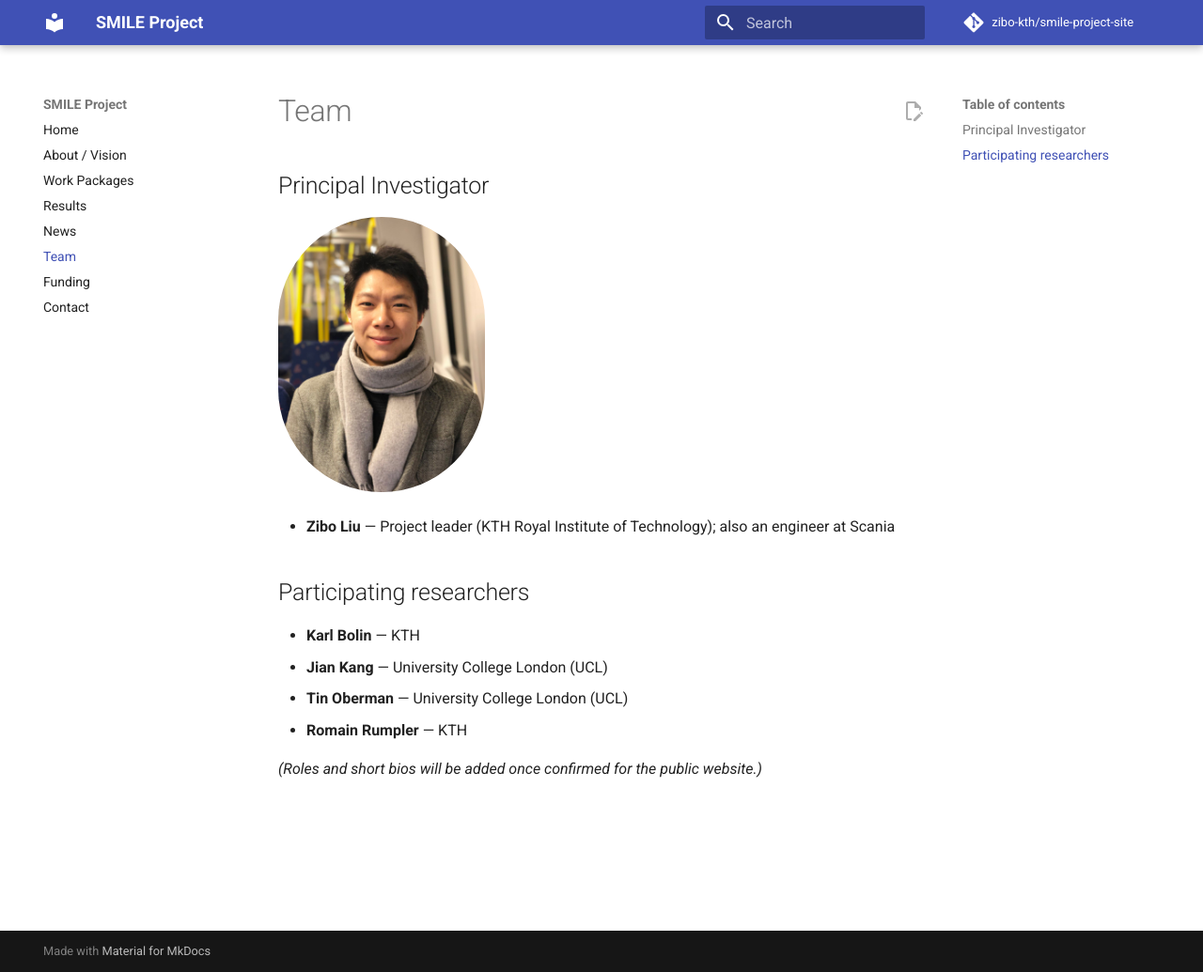
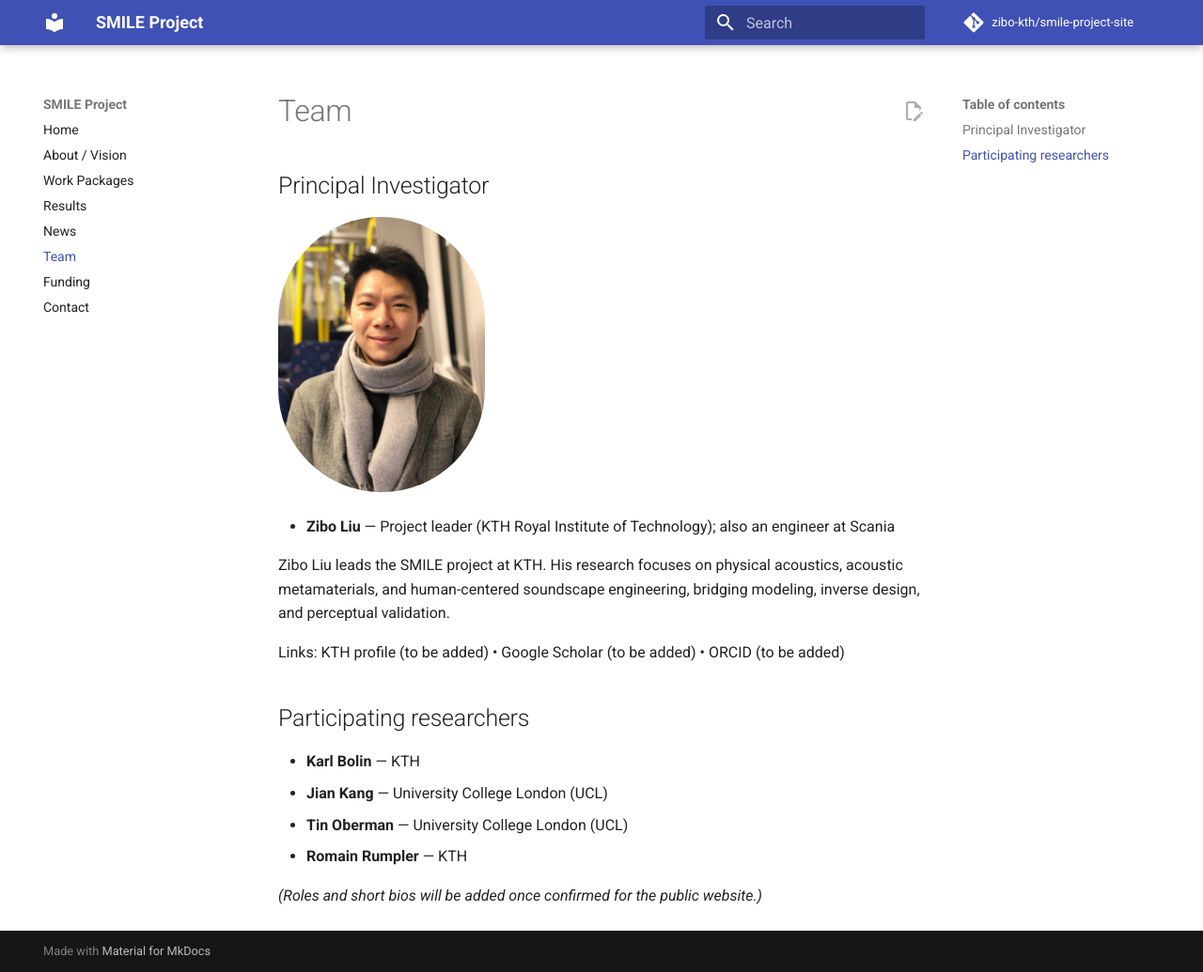
Before and after one commit to zibo-kth/smile-project-site, an MkDocs documentation site: the page built from docs/team.md, in a window 1280 px wide and 1035 px high. Shown: the whole window at 94% size. Built offline with MkDocs 1.6.1 and Material for MkDocs 9.7.7, drawn with Linux system fonts in a browser that asks for light colours; comment, search, counter and statistics services are not loaded.

Commit message:
Team: add short PI bio + placeholders for profile links

```diff
--- a/docs/team.md
+++ b/docs/team.md
@@ -5,6 +5,10 @@
 ![Zibo Liu](assets/zibo-liu.jpg){ width="220" style="border-radius: 999px;" }
 
 - **Zibo Liu** — Project leader (KTH Royal Institute of Technology); also an engineer at Scania
+
+Zibo Liu leads the SMILE project at KTH. His research focuses on physical acoustics, acoustic metamaterials, and human-centered soundscape engineering, bridging modeling, inverse design, and perceptual validation.
+
+Links: KTH profile (to be added) • Google Scholar (to be added) • ORCID (to be added)
 
 ## Participating researchers
 
```
